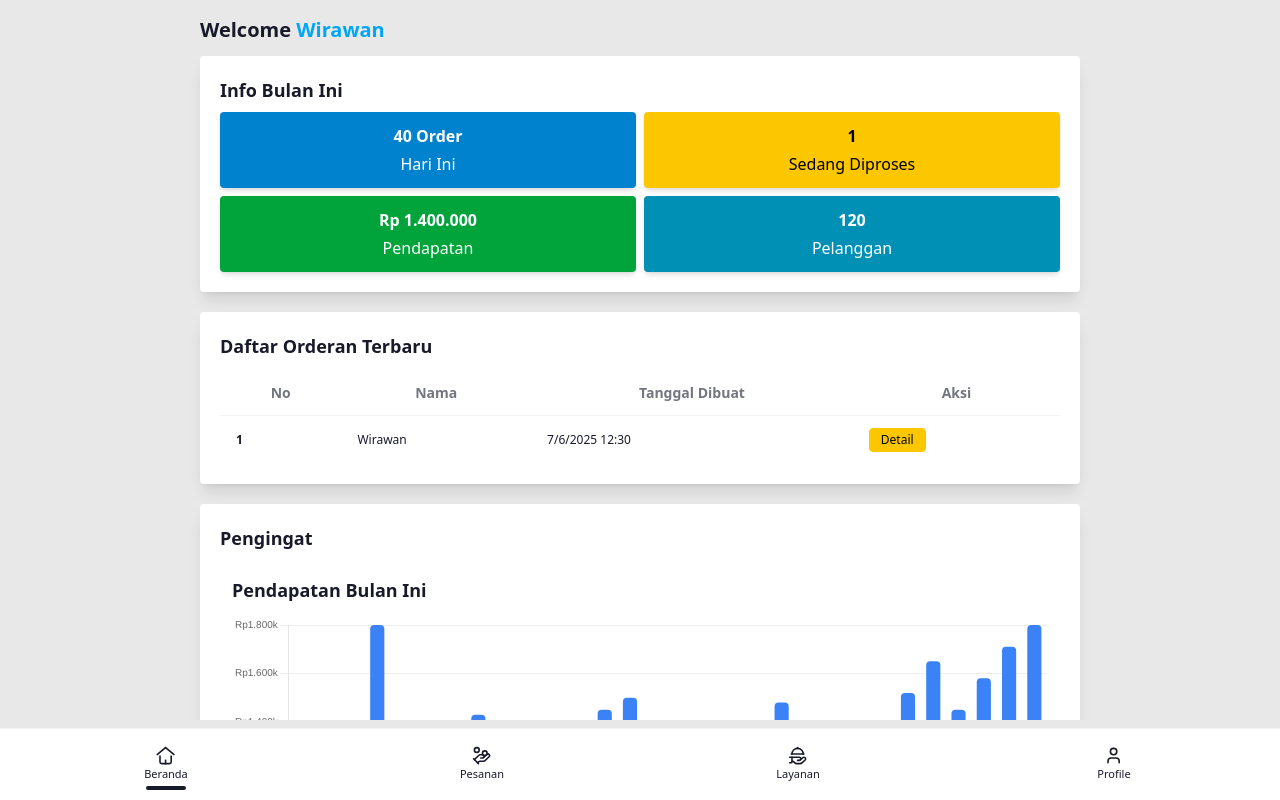
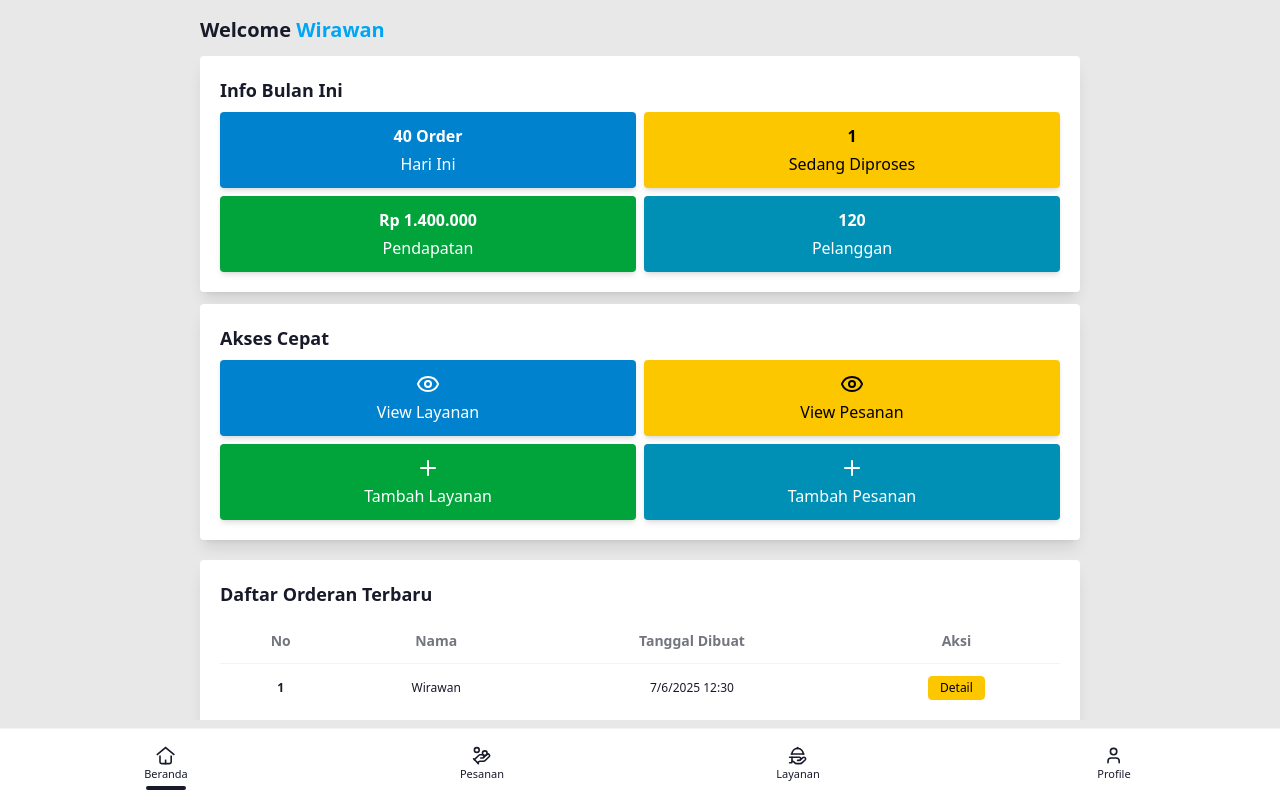
Before and after one commit to wirawanmahardika/laundry-frontend, a React (Vite) app: page / in a window 1280 px wide. Built offline with nearby package versions, Linux system fonts and the light colour scheme.

Commit message:
feat: tambah section akses cepat di homepage

```diff
--- a/src/pages/Home.tsx
+++ b/src/pages/Home.tsx
@@ -10,8 +10,8 @@ import {
   Legend,
   type ChartOptions,
 } from "chart.js";
+import { Eye, Plus } from "lucide-react";
 
-ChartJS.register(CategoryScale, LinearScale, BarElement, Tooltip, Legend);
 
 export default function Home() {
   return (
@@ -41,12 +41,32 @@ export default function Home() {
         </div>
       </div>
 
+      <div className="grid grid-cols-1 sm:grid-cols-2 mt-3 gap-2 w-full bg-base-100 rounded p-3 sm:p-5 shadow-lg">
+        <span className="font-bold text-lg col-span-1 sm:col-span-2">Akses Cepat</span>
+        <div className="shadow-md rounded flex flex-col gap-y-1 p-3 items-center bg-primary text-primary-content">
+          <Eye />
+          <span>View Layanan</span>
+        </div>
+        <div className="shadow-md rounded flex flex-col gap-y-1 p-3 items-center bg-warning text-warning-content">
+          <Eye />
+          <span>View Pesanan</span>
+        </div>
+        <div className="shadow-md rounded flex flex-col gap-y-1 p-3 items-center bg-success text-success-content">
+          <Plus />
+          <span>Tambah Layanan</span>
+        </div>
+        <div className="shadow-md rounded flex flex-col gap-y-1 p-3 items-center bg-info text-info-content">
+          <Plus />
+          <span>Tambah Pesanan</span>
+        </div>
+      </div>
+
       <div className="flex flex-col gap-y-3 mt-5 bg-base-100 rounded p-3 sm:p-5 shadow-lg">
         <h2 className="font-bold text-lg">Daftar Orderan Terbaru</h2>
         <div className="overflow-x-auto w-full">
-                <table className="table table-zebra text-xs min-w-[400px] sm:min-w-[600px]">
+          <table className="table table-zebra text-xs min-w-[400px] sm:min-w-[600px] text-center">
             <thead>
-                        <tr className="text-center">
+              <tr>
                 <th>No</th>
                 <th>Nama</th>
                 <th>Tanggal Dibuat</th>
@@ -110,6 +130,8 @@ const data = [
   { day: "30 Jun", revenue: 1800000 },
 ];
 
+
+ChartJS.register(CategoryScale, LinearScale, BarElement, Tooltip, Legend);
 const RevenueChart: React.FC = () => {
   // Siapkan data untuk Chart.js
   const chartData = {
```
Lines whose indentation alone changed are shown as unchanged.
